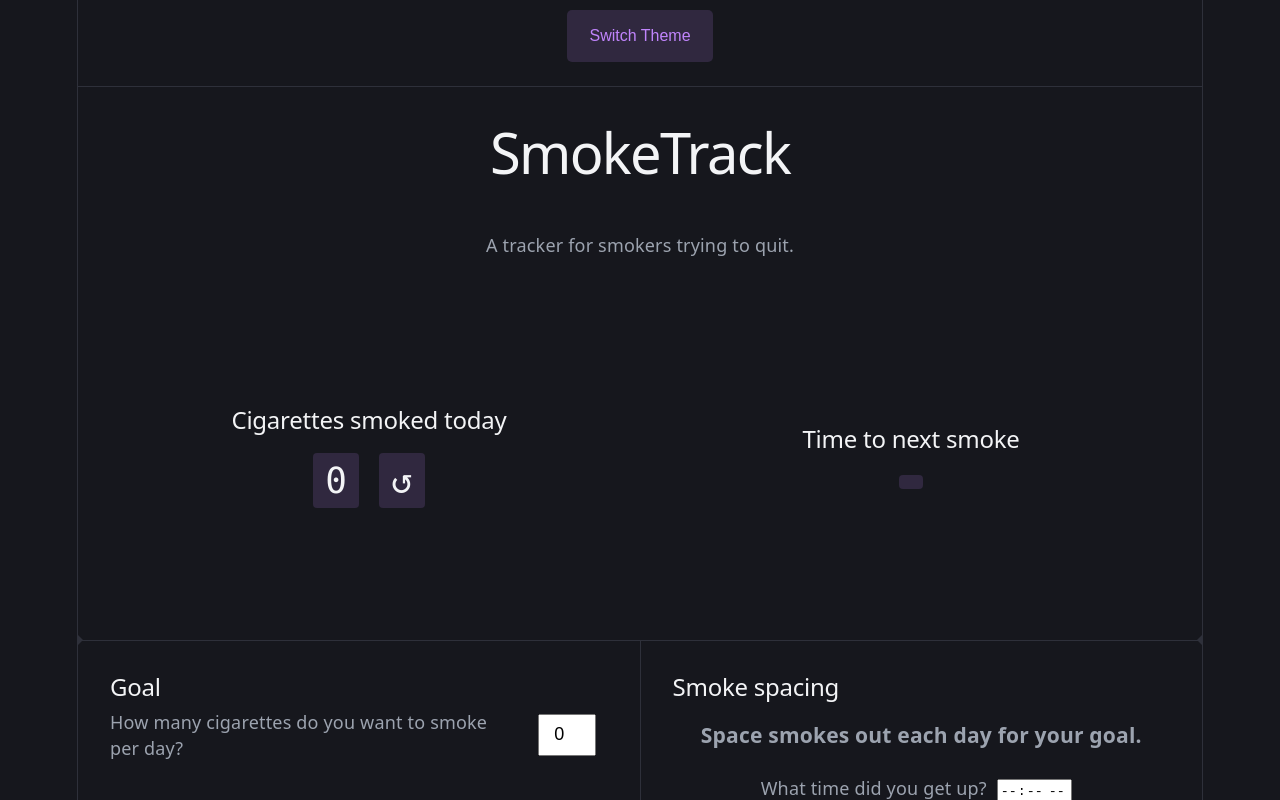
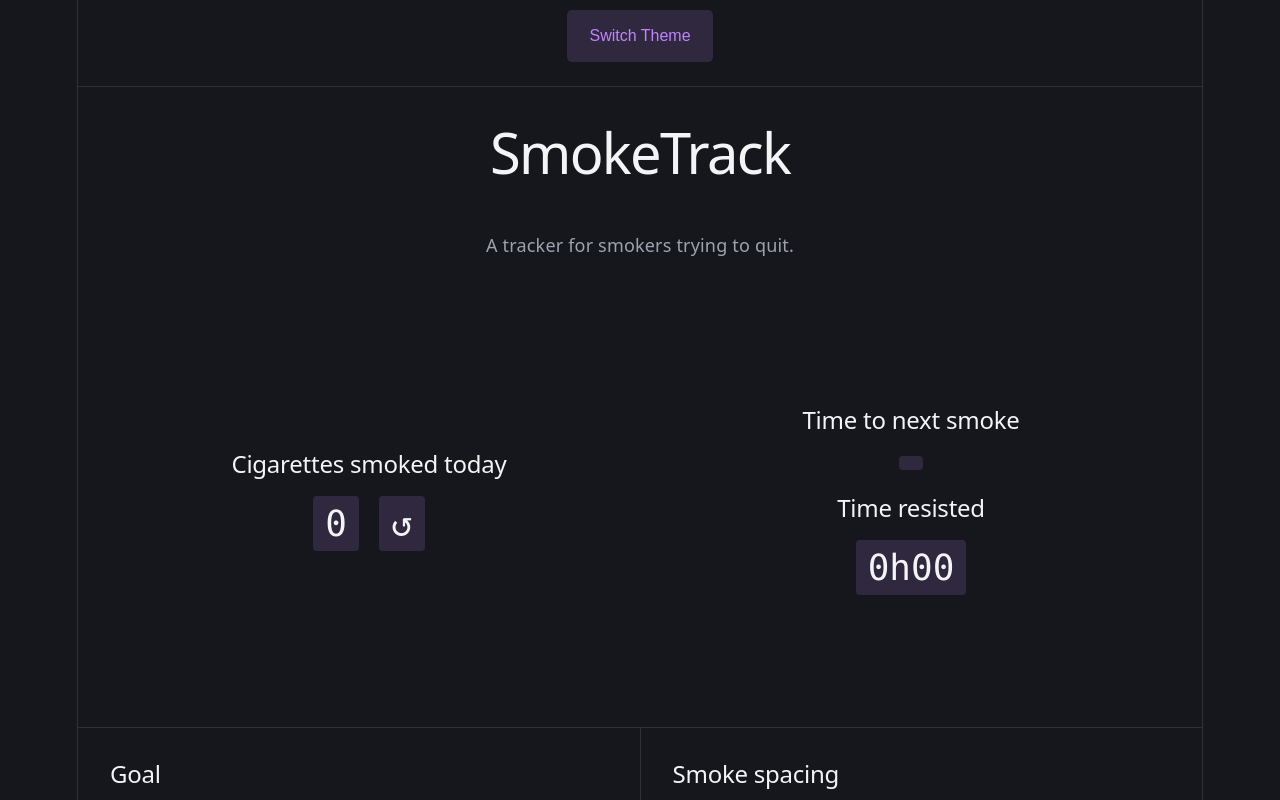
Before and after one commit to wappengineer-ship-it/SmokeTrack, a React (Vite) app: page / in a window 1280 px wide. Shown: the top 800 px of the page. Built offline with nearby package versions, Linux system fonts and the light colour scheme.

Commit message:
Worked on time resisted

```diff
--- a/index.html
+++ b/index.html
@@ -4,7 +4,7 @@
     <meta charset="UTF-8" />
     <link rel="icon" type="image/svg+xml" href="/favicon.svg" />
     <meta name="viewport" content="width=device-width, initial-scale=1.0" />
-    <title>package</title>
+    <title>SmokeTrack</title>
   </head>
   <body>
     <div id="root"></div>
--- a/src/App.css
+++ b/src/App.css
@@ -125,28 +125,6 @@
   }
 }
 
-.ticks {
-  position: relative;
-  width: 100%;
-
-  &::before,
-  &::after {
-    content: '';
-    position: absolute;
-    top: -4.5px;
-    border: 5px solid transparent;
-  }
-
-  &::before {
-    left: 0;
-    border-left-color: var(--border);
-  }
-  &::after {
-    right: 0;
-    border-right-color: var(--border);
-  }
-}
-
 #goalSection {
   display: flex;
   border-top: 1px solid var(--border);
--- a/src/App.tsx
+++ b/src/App.tsx
@@ -72,7 +72,7 @@ function App() {
   }, [goal, getUpTime, sleepTime])
 
   function getSmokeTimes(): string {
-    if (!getUpTime || !sleepTime){
+    if (!getUpTime || !sleepTime || !goal){
       return '';
     }
     var d1 = new Date('2026-05-31:' + getUpTime + '.000') //Any date for now
@@ -115,7 +115,6 @@ function App() {
       if (i < goal - 1){
         t += ' - '
       }
-      //t += new Date(d1 + interval*i).getMinutes()
     }
     setSmokeTimes(smokeTimesArray)
     return t;
@@ -130,42 +129,78 @@ function App() {
       const minutes: number = now.getHours()*60 + now.getMinutes();
 
       let TotalMinutes: number;
-      /*let HoursOfNextSmoke: number;
-      let MinutesOfNextSmoke: number;
-      let HoursOfNextSmokeString: string;
-      let MinutesOfNextSmokeString: string;*/
+
       let MinutesToNextSmoke: number;
 
       for(let i = 0; i < smokeTimes.length; i++){
         TotalMinutes = smokeTimes[i];
 
         if (TotalMinutes > minutes){
-          /*
-          HoursOfNextSmoke = Math.floor((TotalMinutes)/60);
-          MinutesOfNextSmoke = TotalMinutes - HoursOfNextSmoke*60;
-          HoursOfNextSmokeString = String(HoursOfNextSmoke);
-          MinutesOfNextSmokeString = String(MinutesOfNextSmoke);
-
-          if (MinutesOfNextSmokeString.length === 1){
-            MinutesOfNextSmokeString = MinutesOfNextSmokeString + '0';
-          }
-          */
-
           MinutesToNextSmoke = TotalMinutes - minutes
           setTimeToNextSmoke(String(MinutesToNextSmoke) + 'min')
           break
         }
       }
     }, 1000)
-    //setSmokeInterval(Interval);
       return () => clearInterval(interval);
   })
+
+  //Time resisted
+  const [lastSmoke, setLastSmoke] = useState<string>(() => {
+    const saved = localStorage.getItem('lastSmoke');
+    if (saved) {
+      return JSON.parse(saved);
+    } else {
+      const D = new Date();
+      return String(D.getHours()) + ':' + String(D.getMinutes());
+    }
+  });
+
+  useEffect(() => {
+    const D = new Date();
+    setLastSmoke(String(D.getHours()) + ':' + String(D.getMinutes()));
+    localStorage.setItem('lastSmoke', JSON.stringify(lastSmoke));
+  }, [count])
+
+  //Time resisted
+  const [timeResisted, setTimeResisted] = useState<string>('0h:00');
+
+  useEffect(() => {
+    const interval = setInterval(function(){
+      const now = new Date();
+      const nowH = now.getHours();
+      const nowM = now.getMinutes()
+      const minutesNow: number = nowH*60 + nowM;
+
+      const lastH = parseInt(lastSmoke.split(':')[0]);
+      const lastM = parseInt(lastSmoke.split(':')[1]);
+      const totalMinutesOfLast = lastH*60 + lastM;
+
+      const minutesToLast = minutesNow - totalMinutesOfLast;
+
+      const resistedH = Math.floor(minutesToLast/60);
+      const resistedM = minutesToLast - resistedH*60;
+
+      const resistedH_str = String(resistedH);
+      let resistedM_str = String(resistedM);
+
+      if (resistedM_str.length === 1){
+        resistedM_str = "0" + resistedM_str;
+      }
+
+
+      setTimeResisted(resistedH_str + 'h' + resistedM_str)
+
+    }, 1000)
+      return () => clearInterval(interval);
+  })
+
 
   return (
     <>
       <nav>
         <button onClick={() => switchTheme()}><p>Switch Theme</p></button>
-        </nav>
+      </nav>
       <section id="center">
         <h1>SmokeTrack</h1>
         <p>
@@ -196,13 +231,15 @@ function App() {
           <div>
             <h2>Time to next smoke</h2>
             <button className='counter' id="timeToNextSmoke">{timeToNextSmoke}</button>
+
+            <h2>Time resisted</h2>
+            <button className='counter' id="timeToNextSmoke">{timeResisted}</button>
+
             <div className='spacerDiv'></div>
 
           </div>
         </div>
       </section>
-
-      <div className="ticks"></div>
 
       <section id="goalSection">
         <div id="goalDiv">
@@ -220,7 +257,7 @@ function App() {
         <div id="smokeSpacing">
           <h2>Smoke spacing</h2>
           <div id='smokeSpacingDiv'>
-            <h3>Space   smokes out each day for your goal.</h3>
+            <h3>Space smokes out each day for your goal.</h3>
             <form id="smokeSpacingForm">
               <label htmlFor="getUpInput">What time did you get up?</label>
               <input
@@ -245,19 +282,13 @@ function App() {
               <p>{smokeTimesString}</p>
             </div>
           </div>
-          <div>
-
-          </div>
         </div>
       </section>
-
-
-
       <section id='spacer'></section>
 
     </>
   )
-}//identify the toggle switch HTML element
+}
 
 //function that changes the theme, and sets a localStorage variable to track the theme between page loads
 function switchTheme() {
```
